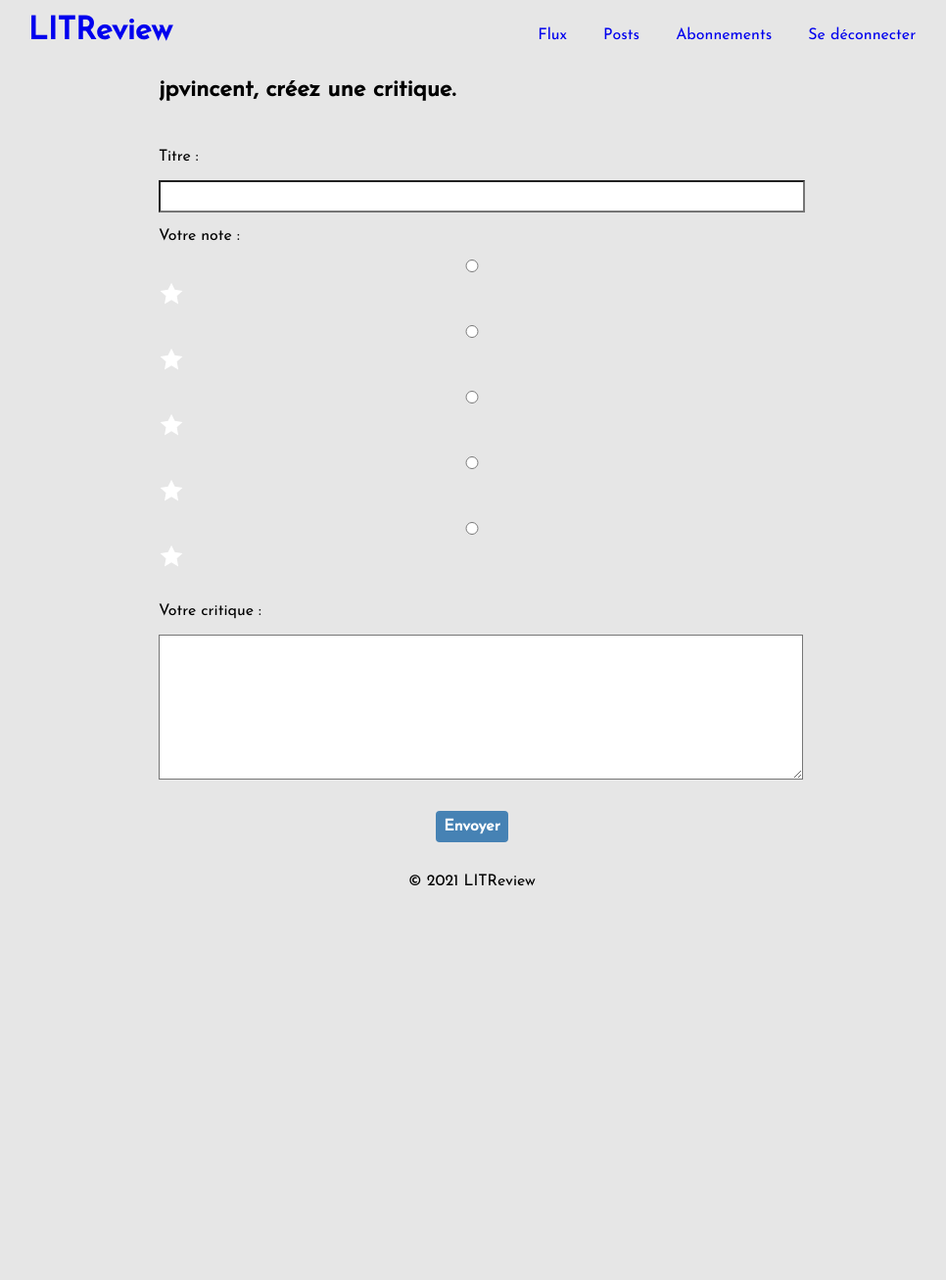
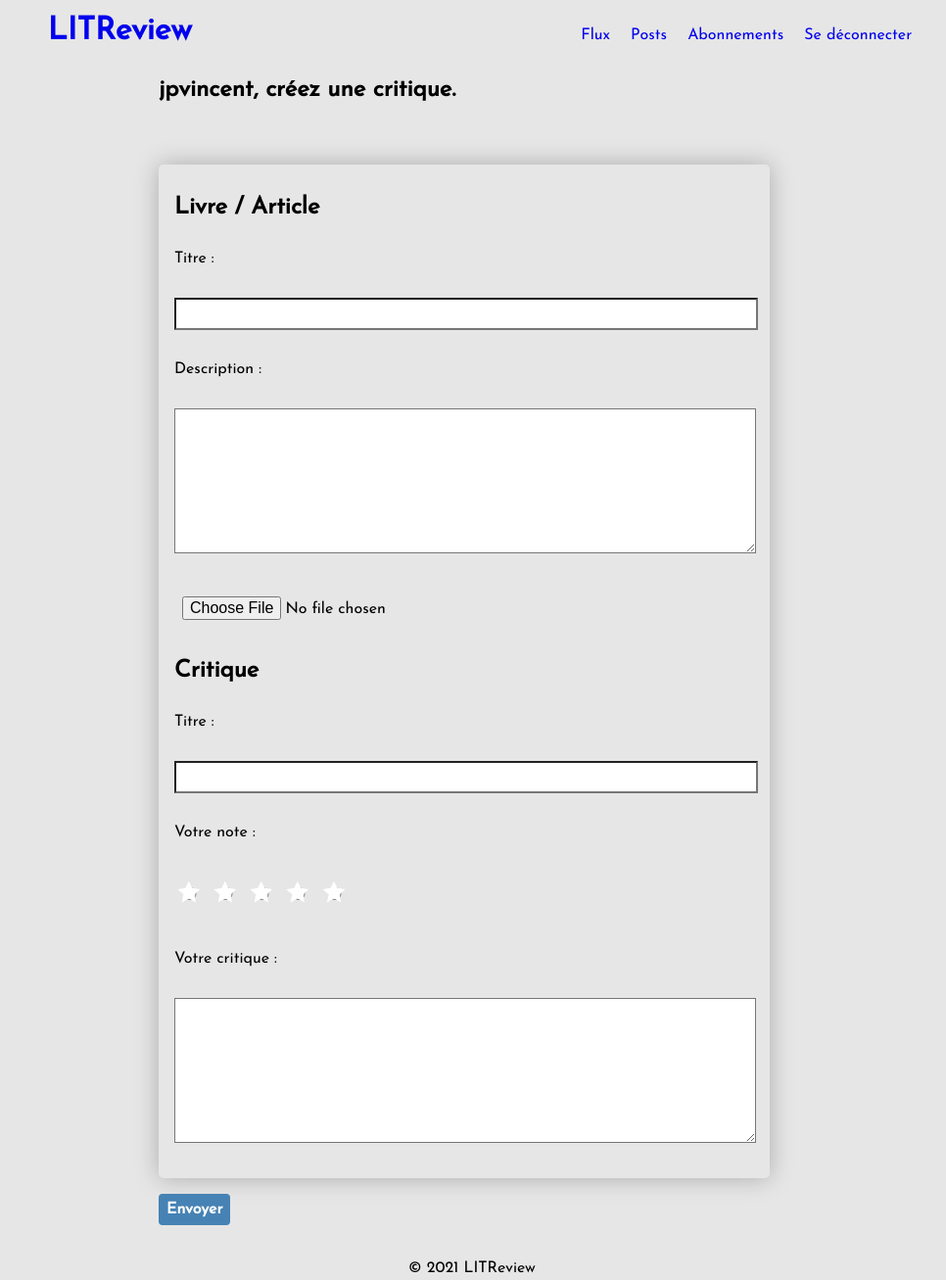
Before and after one commit to jpvincent1980/P9, a Django app: page /reviews/create-review/ in a window 1280 px wide. Shown: the whole page at 98% size, without its empty margins (158-1124 px from the left). Before the commit the page ends 905 px from the top, so only its background shows below. Run offline with Django 3.2, Linux system fonts and the light colour scheme; a user stored in the database is signed in.

Commit message:
HTML snippets added + QuerySet annotations added + CSS updates

```diff
--- a/src/accounts/static/css/style.css
+++ b/src/accounts/static/css/style.css
@@ -9,7 +9,7 @@
 }
 
 * {
-    font-family: 'Josefin Sans', sans-serif;
+    font-family: 'Josefin Sans', 'Monserrat', sans-serif;
 }
 
 body {
@@ -31,9 +31,9 @@ header {
     justify-content: space-around;
 }
 
- a {
+a {
     text-decoration: none;
-    padding: 1rem;
+    padding: 1rem 0 0 1rem;
 }
 
 a:visited {
@@ -50,6 +50,7 @@ a:visited {
 .login h2, .signup h2, .main-section h2,form,p,article {
     margin-bottom: 1rem;
     text-align: justify;
+    padding: 1rem 1rem 0 0;
 }
 
 .main-section {
@@ -61,7 +62,7 @@ a:visited {
     border: 0;
     border-radius: .3rem;
     padding: 1rem;
-    box-shadow: .5rem .5rem .5rem rgba(0,0,0,.25);
+    box-shadow: 0rem 0rem 1.5rem rgba(0,0,0,.25);
 }
 
 .main-section-list > div {
@@ -83,6 +84,7 @@ a:visited {
 
 #id_rating {
     list-style-type:none;
+
 }
 
 #id_rating input {
@@ -90,10 +92,16 @@ a:visited {
 }
 
 #id_rating li {
-    display: inline;
+    display: inline-block;
+    width: 2rem;
+    position: relative;
+
 }
 
 #id_rating label::after {
+    position: absolute;
+    top: -1.05rem;
+    left: .105rem;
     content: "\1f7ca";
     font-size: 2rem;
     cursor: pointer;
@@ -101,7 +109,7 @@ a:visited {
 }
 
 #id_rating label:hover::after {
-    color: black;
+    color: steelblue;
 }
 
 .custom-fields p {
@@ -133,6 +141,11 @@ a:visited {
     border-radius: .25rem;
 }
 
+#id_image {
+    background-color: var(--site-bg-color);
+    font-size: 1rem;
+}
+
 .btn {
     border: 0;
     border-radius: .25rem;
@@ -146,6 +159,7 @@ a:visited {
 .btn-submit {
     color: #fff;
     background-color: var(--btn-submit-bg-color);
+    margin-top: 1rem;
 }
 
 .btn-delete {
--- /dev/null
+++ b/src/reviews/templates/reviews/review-snippet.html
@@ -0,0 +1,4 @@
+    {% for field in review_form %}
+    <p>{{ field.label_tag }}</p>
+    <p>{{ field }}</p>
+    {% endfor %}
--- a/src/reviews/templates/reviews/review.html
+++ b/src/reviews/templates/reviews/review.html
@@ -20,14 +20,20 @@
                 <h2>{{ user.username }}, créez une critique en réponse au ticket n° {{ ticket_id }} de </h2>
                 {% endif %}
             </section>
-            <section class="main-section main-section-list custom-fields">
-                {% for field in form %}
-                <p>{{ field.label_tag }}</p>
-                <p>{{ field }}</p>
-                {% endfor %}
-                <div>
-                    <button class="btn btn-submit">Envoyer</button>
-                </div>
+            <section  class="main-section main-section-list custom-fields">
+                <form method="POST" enctype="multipart/form-data">
+                    <div class="shadow-box">
+                        <h2>Livre / Article</h2>
+                        {% include "reviews/ticket-snippet.html" %}
+<!--                    </div>-->
+<!--                    <div class="shadow-box">-->
+                        <h2>Critique</h2>
+                        {% include "reviews/review-snippet.html" %}
+                    </div>
+                    <div>
+                        <button class="btn btn-submit">Envoyer</button>
+                    </div>
+                </form>
             </section>
 {% endif %}
 
--- /dev/null
+++ b/src/reviews/templates/reviews/ticket-snippet.html
@@ -0,0 +1,9 @@
+    {% csrf_token %}
+    {% for field in ticket_form %}
+    {% if field.id_for_label == "id_image" %}
+        <p>{{ field }}</p>
+    {% else %}
+        <p>{{ field.label_tag }}</p>
+        <p>{{ field }}</p>
+    {% endif %}
+    {% endfor %}
--- a/src/reviews/views.py
+++ b/src/reviews/views.py
@@ -1,6 +1,7 @@
 from itertools import chain
 from operator import attrgetter
 
+from django.db.models import Value, CharField
 from django.shortcuts import render, redirect
 from django.views.generic import CreateView, UpdateView, DeleteView, DetailView
 
@@ -15,8 +16,10 @@ class ReviewDetailView(DetailView):
 
 
 def create_review_view(request, ticket_id=None):
-    form = ReviewForm()
-    context = {"form": form,
+    review_form = ReviewForm()
+    ticket_form = TicketForm()
+    context = {"review_form": review_form,
+               "ticket_form": ticket_form,
                "ticket_id": ticket_id}
     return render(request, "reviews/review.html", context)
 
@@ -39,6 +42,11 @@ class CreateTicketView(CreateView):
     form_class = TicketForm
     template_name = "reviews/ticket.html"
 
+    def get_context_data(self, **kwargs):
+        context = super(CreateTicketView, self).get_context_data(**kwargs)
+        context["ticket_form"] = context["form"]
+        return context
+
     def form_valid(self, form):
         ticket = form.save(commit=False)
         ticket.user = CustomUser.objects.get(pk=self.request.user.id)
@@ -50,6 +58,11 @@ class UpdateTicketView(UpdateView):
     model = Ticket
     form_class = UpdateTicketForm
     template_name = "reviews/ticket.html"
+
+    def get_context_data(self, **kwargs):
+        context = super(UpdateTicketView, self).get_context_data(**kwargs)
+        context["ticket_form"] = context["form"]
+        return context
 
     def form_valid(self, form):
         ticket = form.save(commit=False)
@@ -66,7 +79,9 @@ def delete_ticket_view(request, pk):
 
 def posts_view(request):
     tickets = Ticket.objects.filter(user=request.user.id)
+    tickets.annotate(content_type=Value("Ticket", CharField()))
     reviews = Review.objects.filter(user=request.user.id)
+    reviews.annotate(content_type=Value("Review", CharField()))
     posts = sorted(chain(tickets, reviews), key=attrgetter("time_created"), reverse=True)
     context = {"posts": posts}
     return render(request, "reviews/posts.html", context)
```
Also changed, not shown: src/reviews/templates/reviews/ticket.html (+4 -10 lines), src/db.sqlite3, src/mediafiles/reviews/Capture02_PmZLyJa.JPG (added), src/mediafiles/reviews/Capture02_yIlvOsY.JPG (added), src/mediafiles/reviews/Capture03_Q04R925.JPG (added), src/mediafiles/reviews/Capture03_QLKCgwf.JPG (added).
